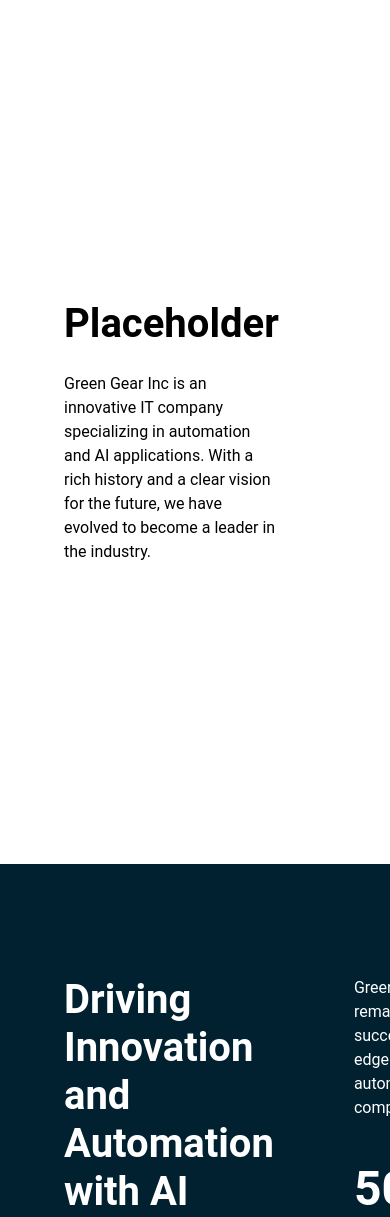
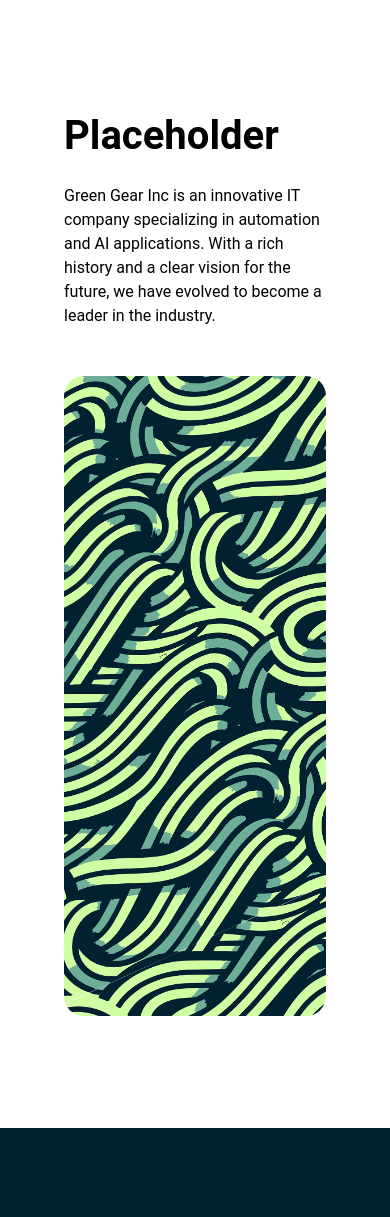
Before and after one commit to ivg97/GreenGear, a Django app: page /about_us/ in a window 390 px wide; the page is wider, and only the part inside the window is pictured. Shown: the part 72-1289 px from the top of that part. Run offline with Django 5.2, Linux system fonts and the light colour scheme.

Commit message:
Update style.css

```diff
--- a/green_gear/static/css/style.css
+++ b/green_gear/static/css/style.css
@@ -349,20 +349,11 @@ footer {
 	padding: 112px 64px 112px 64px;
 }
 
-.about_us_1_container {
-	width: 100%;
-}
-
 .about_us_1_container_content {
 	align-items: center;
-	height: 100%;
 	display: grid;
 	gap: 80px;
 	grid-template-columns: 1fr 2fr;
-}
-
-.about_us_1_container_content_left {
-
 }
 
 .about_us_1_container_content_head {
@@ -731,6 +722,14 @@ footer {
 	background-color: #01213080;
 	color: white;
 }
+
+@media screen and (max-width: 950px) {
+	.about_us_1_container_content {
+		gap: 48px;
+		grid-template-rows: auto auto;
+		grid-template-columns: 1fr;
+	}
+}
 /*конец about us*/
 
 /*начало services*/
```
